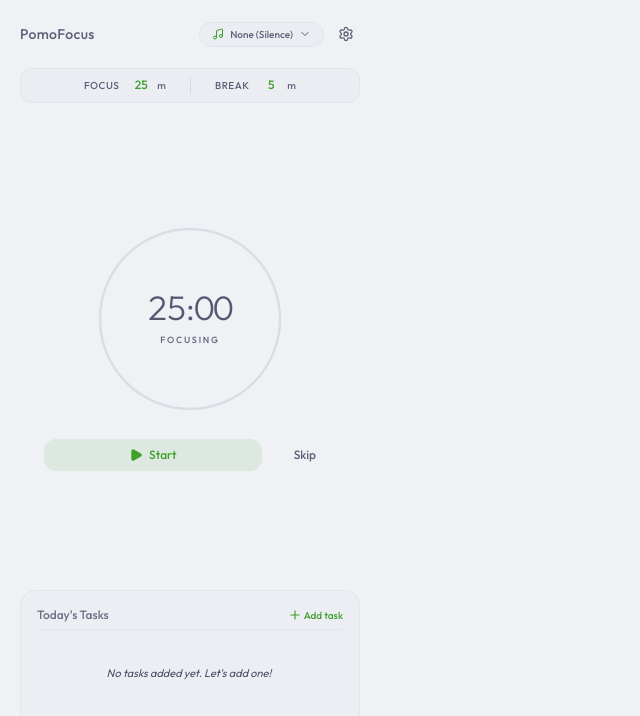
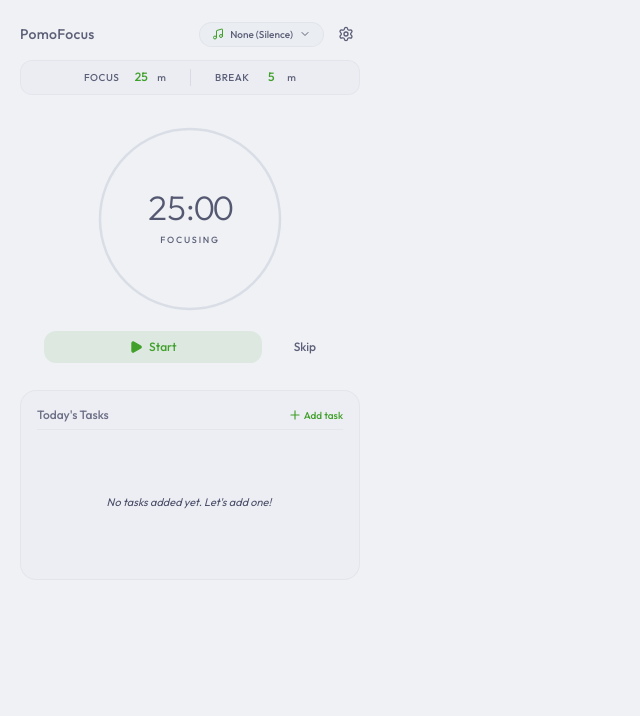
Before and after one commit to Zankcry/PomoTan, a React (Vite) app: page / in a window 1280 px wide. Shown: the top 716 px of the page, without its empty margins (0-640 px from the left). Built offline with nearby package versions, Linux system fonts and the light colour scheme.

Commit message:
style: optimize layout heights and spacing for Chrome extension popup

```diff
--- a/src/App.tsx
+++ b/src/App.tsx
@@ -428,11 +428,11 @@ export default function App() {
 
   return (
     <div
-      className={`w-full min-h-screen ${themeFlavor} bg-base text-text flex flex-col p-5 select-none relative transition-colors duration-300`}
+      className={`w-full h-full ${themeFlavor} bg-base text-text flex flex-col p-5 select-none relative transition-colors duration-300`}
       style={themeAccentStyle}
     >
       {/* Header */}
-      <header className="flex justify-between items-center mb-5">
+      <header className="flex justify-between items-center mb-3">
         <div>
           <h1 className="font-medium text-sm tracking-wide text-text/90">PomoFocus</h1>
         </div>
@@ -486,11 +486,10 @@ export default function App() {
                             settings: { ...state.settings, backgroundMusic: track.id }
                           });
                         }}
-                        className={`flex items-center justify-between w-full px-2 py-1.5 rounded-lg text-left text-[10px] font-medium transition-all duration-150 cursor-pointer ${
-                          isActive
-                            ? 'bg-accent/10 text-accent'
-                            : 'hover:bg-surface0/40 text-subtext1 hover:text-text'
-                        }`}
+                        className={`flex items-center justify-between w-full px-2 py-1.5 rounded-lg text-left text-[10px] font-medium transition-all duration-150 cursor-pointer ${isActive
+                          ? 'bg-accent/10 text-accent'
+                          : 'hover:bg-surface0/40 text-subtext1 hover:text-text'
+                          }`}
                       >
                         <span className="truncate">{track.name}</span>
                         {isActive && <Check className="w-3 h-3 stroke-[3]" />}
@@ -570,7 +569,7 @@ export default function App() {
       </header>
 
       {/* Dynamic Duration Customization (In One Line, Input Only) */}
-      <div className="bg-mantle/40 rounded-xl px-4 py-2 mb-6 border border-surface0/30 flex gap-6 text-xs font-medium text-subtext1 items-center justify-center">
+      <div className="bg-mantle/40 rounded-xl px-4 py-2 mb-3 border border-surface0/30 flex gap-6 text-xs font-medium text-subtext1 items-center justify-center">
         <div className="flex items-center gap-2">
           <span className="text-[10px] uppercase tracking-wider text-subtext2">Focus</span>
           <div className="flex items-center">
@@ -625,7 +624,7 @@ export default function App() {
       </div>
 
       {/* Main Timer Display */}
-      <div className="flex flex-col items-center justify-center mb-6 flex-grow">
+      <div className="flex flex-col items-center justify-center mb-3 grow">
         <div className="relative w-48 h-48 flex items-center justify-center">
           {/* Circular Progress SVG */}
           <svg className="w-full h-full transform -rotate-90">
@@ -664,7 +663,7 @@ export default function App() {
         </div>
 
         {/* Action Buttons */}
-        <div className="flex items-center gap-3 mt-6 w-full px-6">
+        <div className="flex items-center gap-3 mt-4 w-full px-6">
           <button
             onClick={toggleTimer}
             className="flex-1 py-2 rounded-xl bg-accent/10 hover:bg-accent/15 text-accent font-medium text-xs flex items-center justify-center gap-1.5 active:scale-[0.98] transition-all duration-200"
@@ -692,7 +691,7 @@ export default function App() {
       </div>
 
       {/* Tasks List */}
-      <div className="bg-mantle/30 rounded-2xl p-4 flex-grow flex flex-col border border-surface0/30 max-h-[190px] overflow-hidden">
+      <div className="bg-mantle/30 rounded-2xl p-4 flex flex-col border border-surface0/30 h-[190px] shrink-0 overflow-hidden">
         <div className="flex justify-between items-center mb-3 pb-1.5 border-b border-surface1/20">
           <h2 className="font-medium text-xs text-subtext0">Today's Tasks</h2>
 
@@ -737,9 +736,9 @@ export default function App() {
         )}
 
         {/* Tasks List container */}
-        <div className="overflow-y-auto flex-grow text-xs space-y-1.5 pr-0.5">
+        <div className={`overflow-y-auto grow text-xs space-y-1.5 pr-0.5 ${tasks.length === 0 ? 'flex flex-col justify-center items-center' : ''}`}>
           {tasks.length === 0 ? (
-            <div className="text-center text-subtext2 py-6 italic text-[11px]">
+            <div className="text-center text-subtext2 italic text-[11px]">
               No tasks added yet. Let's add one!
             </div>
           ) : (
--- a/src/index.css
+++ b/src/index.css
@@ -201,16 +201,17 @@ body {
   font-family: 'Outfit', 'Inter', sans-serif;
   background-color: var(--ctp-base);
   color: var(--ctp-text);
-  overflow-x: hidden;
+  overflow: hidden;
   transition: background-color 0.3s ease, color 0.3s ease;
   width: 380px;
-  min-height: 580px;
+  height: 600px;
 }
 
 /* Chrome Extension Popup dimensions */
 #root {
   width: 380px;
-  min-height: 580px;
+  height: 600px;
+  overflow: hidden;
 }
 
 /* Custom Scrollbar for Tasks List */
```
